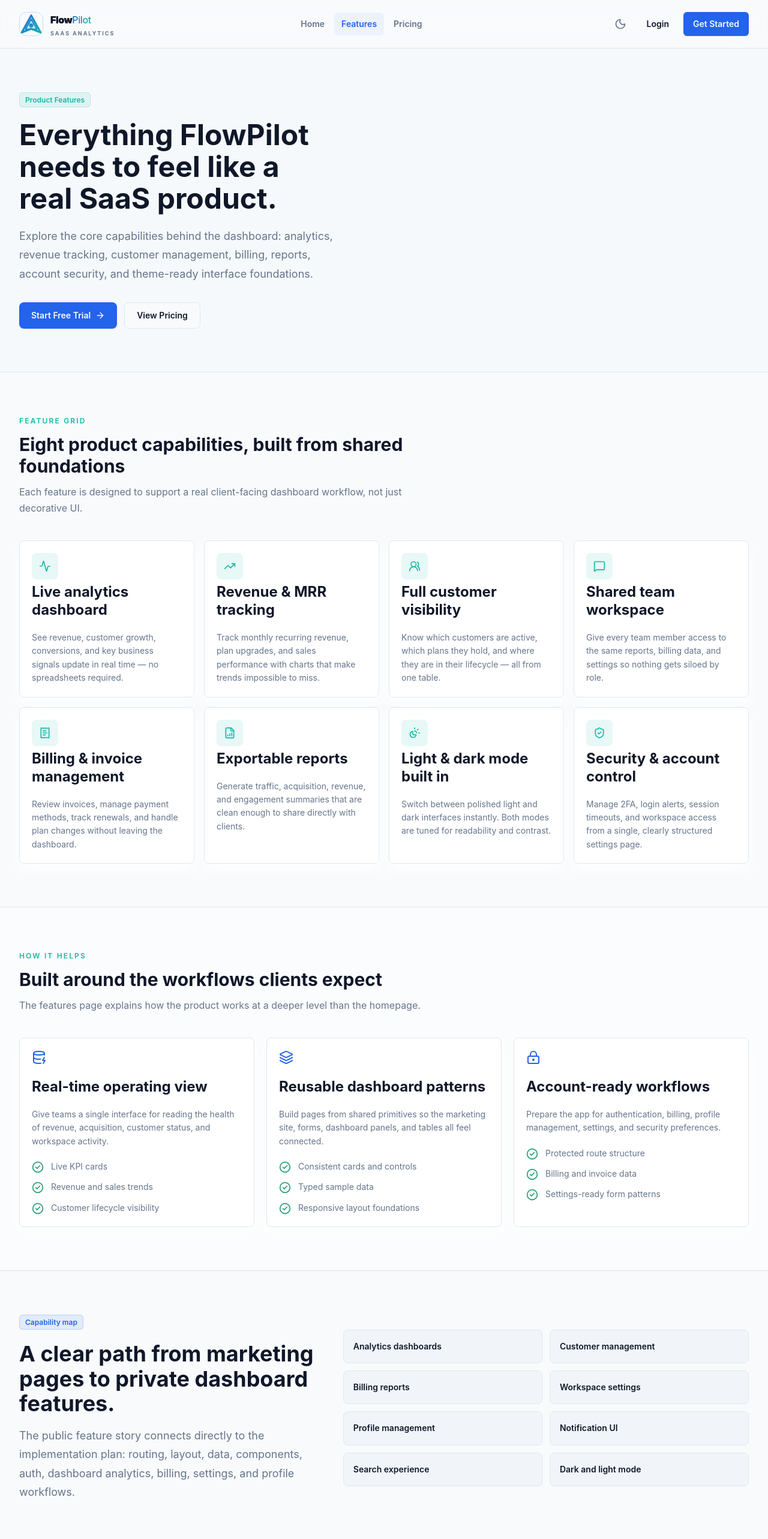
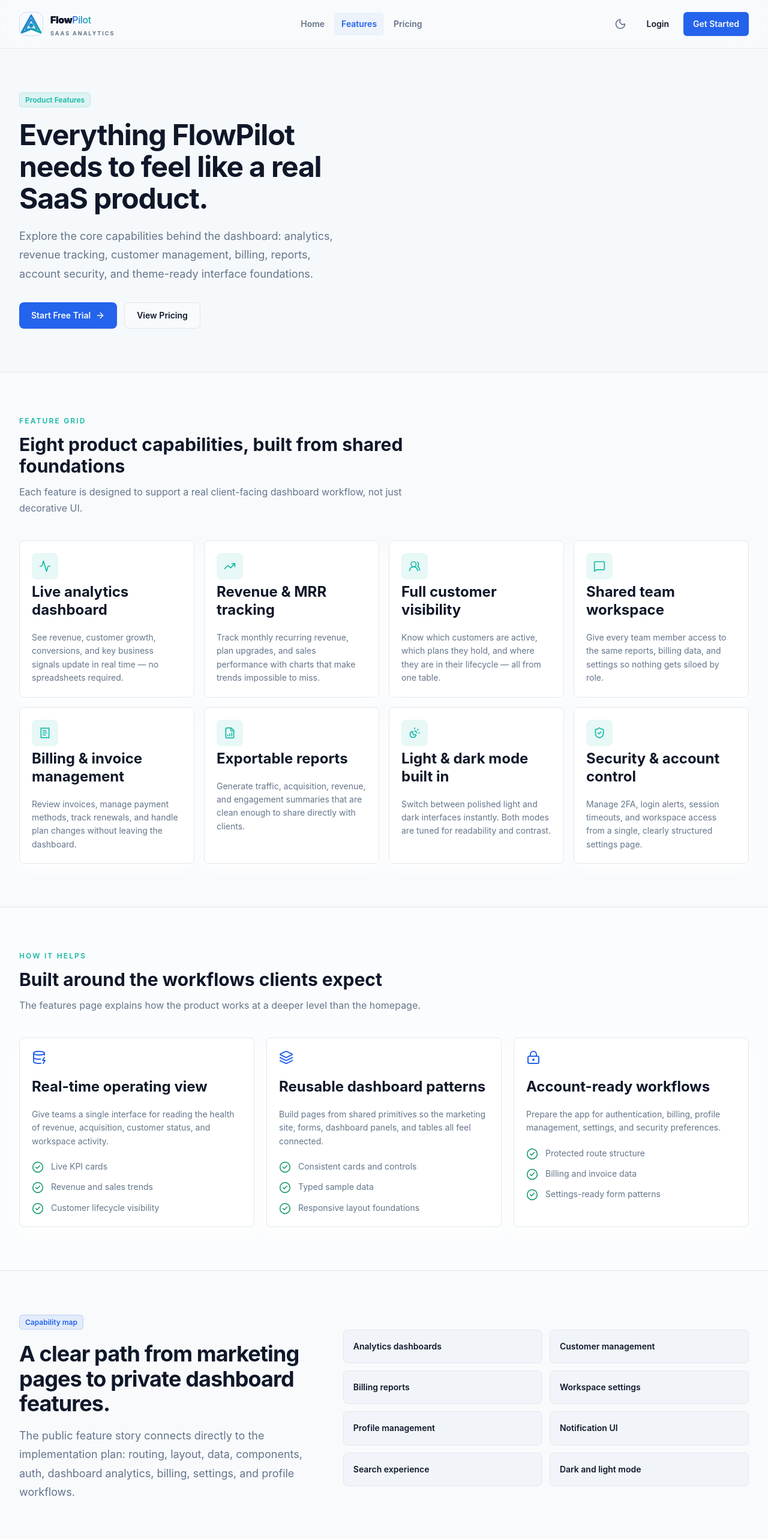
Before and after one commit to shantopaul/SaaS-Dashboard-Website, a React (Vite) app: page /features in a window 1280 px wide. Shown: the top 2566 px of the page at 60% size. Built offline with nearby package versions, Linux system fonts and the light colour scheme.

Commit message:
Optimize Features Page mobile responsiveness with adaptive headings, full-width touch CTA targets, and interactive card hover elevations

```diff
--- a/src/pages/public/FeaturesPage.tsx
+++ b/src/pages/public/FeaturesPage.tsx
@@ -112,7 +112,7 @@
             variants={fadeUp}
           >
             <Badge variant="info">Product Features</Badge>
-            <h1 className="mt-5 max-w-3xl text-heading-xl sm:text-display-md">
+            <h1 className="mt-5 max-w-3xl text-3xl font-extrabold tracking-tight leading-[1.15] text-foreground sm:text-heading-xl md:text-display-md">
               Everything FlowPilot needs to feel like a real SaaS product.
             </h1>
             <p className="mt-5 max-w-2xl text-body-lg">
@@ -120,16 +120,16 @@
               revenue tracking, customer management, billing, reports, account
               security, and theme-ready interface foundations.
             </p>
-            <div className="mt-8 flex flex-col gap-3 sm:flex-row">
+            <div className="mt-8 flex flex-col gap-3 sm:flex-row sm:items-center">
               <Link
-                className="focus-ring inline-flex h-11 items-center justify-center gap-2 rounded-lg bg-primary px-5 text-body-sm font-semibold text-primary-foreground shadow-sm transition-colors hover:bg-primary/90"
+                className="focus-ring inline-flex h-11 w-full sm:w-auto items-center justify-center gap-2 rounded-lg bg-primary px-5 text-body-sm font-semibold text-primary-foreground shadow-sm transition-all duration-300 hover:bg-primary/90 hover:scale-[1.02]"
                 to="/register"
               >
                 Start Free Trial
                 <ArrowRight aria-hidden="true" className="size-4" />
               </Link>
               <Link
-                className="focus-ring inline-flex h-11 items-center justify-center rounded-lg border border-border bg-background px-5 text-body-sm font-semibold text-foreground transition-colors hover:bg-secondary"
+                className="focus-ring inline-flex h-11 w-full sm:w-auto items-center justify-center rounded-lg border border-border bg-background px-5 text-body-sm font-semibold text-foreground transition-all duration-300 hover:bg-secondary hover:scale-[1.02]"
                 to="/pricing"
               >
                 View Pricing
@@ -147,7 +147,10 @@
               const Icon = featureIconMap[feature.iconName] ?? Sparkles;
 
               return (
-                <Card key={feature.id}>
+                <Card
+                  className="transition-all duration-300 hover:scale-[1.02] hover:shadow-card-hover hover:border-primary/20"
+                  key={feature.id}
+                >
                   <CardHeader>
                     <div className="flex size-11 items-center justify-center rounded-lg bg-primary/10 text-primary">
                       <Icon aria-hidden="true" className="size-5" />
@@ -239,7 +242,7 @@
         <div className="container-shell grid gap-10 lg:grid-cols-[0.85fr_1.15fr] lg:items-center">
           <div>
             <Badge variant="default">Capability map</Badge>
-            <h2 className="mt-5 text-heading-xl">
+            <h2 className="mt-5 text-3xl font-extrabold tracking-tight leading-[1.15] text-foreground sm:text-heading-xl">
               A clear path from marketing pages to private dashboard features.
             </h2>
             <p className="mt-4 text-body-lg">
@@ -252,7 +255,7 @@
           <div className="grid gap-3 sm:grid-cols-2">
             {capabilityGroups.map((capability) => (
               <div
-                className="rounded-lg border border-border bg-secondary p-4 text-body-sm font-semibold text-foreground"
+                className="rounded-lg border border-border bg-secondary p-4 text-body-sm font-semibold text-foreground transition-all duration-300 hover:scale-[1.02] hover:shadow-card hover:bg-card"
                 key={capability}
               >
                 {capability}
```
